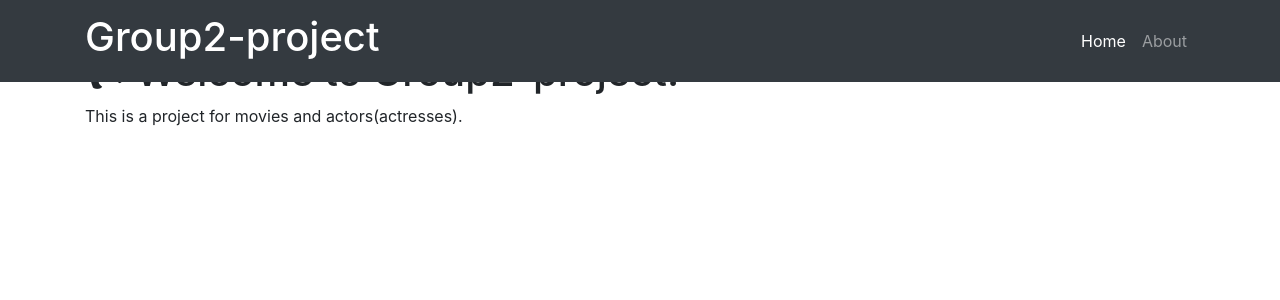
After one commit to daveharsi/Group2-Project, a Python web app: template templates/index.html in a window 1280 px wide. The commit adds this page. Shown: the top 300 px of the page. Run offline with Jinja, Linux system fonts and the light colour scheme; the template is opened without the code that fills it, so the values that code supplies are empty; some libraries are stand-ins or nearby versions.

Commit message:
homepage1

```diff
--- a/templates/home.html
+++ b/templates/home.html
@@ -3,7 +3,7 @@
 
 <head>
   {% block head %}
-  <title>{% block title%}{% endblock%} - SongBase</title>
+  <title>{% block title%}{% endblock%} - Group2-project</title>
   <!-- Required meta tags -->
   <meta charset="utf-8">
   <meta name="viewport" content="width=device-width, initial-scale=1, shrink-to-fit=no">
@@ -24,8 +24,7 @@
   <nav class="navbar navbar-expand-lg navbar-dark bg-dark fixed-top">
     <div class="container">
       <a class="navbar-brand" href="/">
-         <img src="{{ url_for('static', filename='img/songbase-logo.png') }}"
-          alt="SongBase" width="150">
+         <h1 color=white>Group2-project</h1>
        </a>
       <button class="navbar-toggler" type="button" data-toggle="collapse" data-target="#navbarResponsive" aria-controls="navbarResponsive" aria-expanded="false" aria-label="Toggle navigation">
          <span class="navbar-toggler-icon"></span>
@@ -36,12 +35,6 @@
             <a class="nav-link" href="/">Home
                <span class="sr-only">(current)</span>
              </a>
-          </li>
-          <li class="nav-item">
-            <a class="nav-link" href="/artists">Artists</a>
-          </li>
-          <li class="nav-item">
-            <a class="nav-link" href="/songs">Songs</a>
           </li>
           <li class="nav-item">
             <a class="nav-link" href="/about">About</a>
--- /dev/null
+++ b/templates/index.html
@@ -0,0 +1,14 @@
+{% extends "home.html"%}
+{% block title %}Home Page{% endblock %}
+{% block head%}
+  {{ super() }}
+{% endblock%}
+{% block page_content%}
+
+  <!-- Page Content -->
+  <div class="container">
+    <h1 class="mt-5"><i class="fa fa-bullhorn" aria-hidden="true"></i> Welcome to Group2-project!</h1>
+    <p>This is a project for movies and actors(actresses).</p>
+  </div>
+
+{% endblock%}
```
